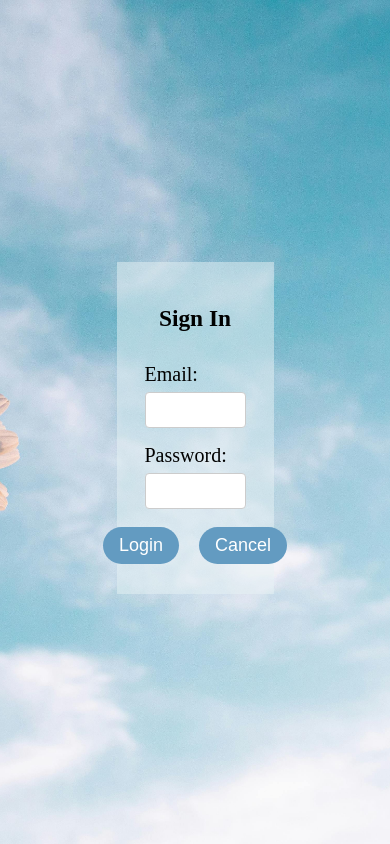
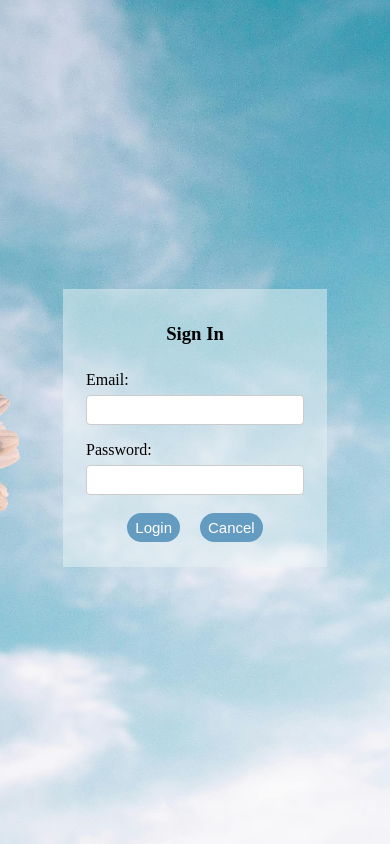
Before and after one commit to Sisi-tech/blogPlatform, a website with bundled scripts: page public/index.html in a window 390 px wide. Both pictures are taken after a click on the button "Sign In". Built offline with nearby package versions, Linux system fonts and the light colour scheme.

Commit message:
add @media query apply to mobile devices

```diff
--- a/public/style.css
+++ b/public/style.css
@@ -162,3 +162,28 @@ html, body {
     margin: 4px;
     font-size: 18px;
 }
+
+@media screen and (max-width: 768px) {
+    .login-btn,
+    .register-btn {
+        font-size: 16px;
+    }
+    .desc {
+        font-size: 22px;
+        padding: 20px;
+    }
+    .login-container {
+        width: 60%;
+        font-size: 16px;
+        padding: 15px;
+    }
+    .login-div-cancel-btn,
+    .login-div-login-btn {
+        font-size: 15px;
+        padding: 6px 8px;
+    }
+    .login-email-div input,
+    .login-password-div input {
+        padding: 5px;
+    }
+}
```
